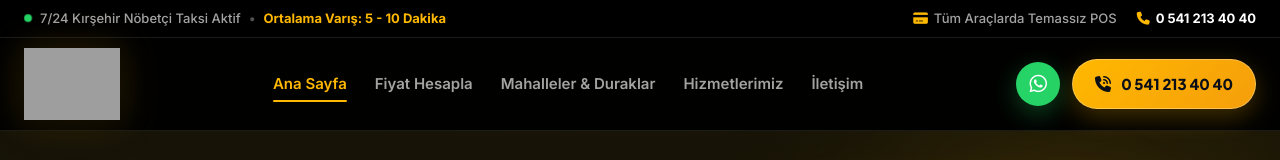
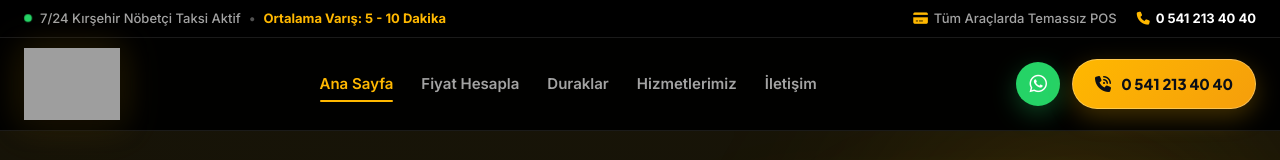
Before and after one commit to eyyubi4040/kirsehirtaksi, a website: page index.html in a window 1280 px wide. Shown: the top 160 px of the page. Drawn offline with Linux system fonts and the light colour scheme; grey boxes are pictures that could not be loaded.

Commit message:
style: rename navigation menu link to 'Duraklar' across site

```diff
--- a/index.html
+++ b/index.html
@@ -143,7 +143,7 @@
         <nav class="main-nav">
           <a href="/" class="nav-link active">Ana Sayfa</a>
           <a href="/fiyat-hesapla" class="nav-link">Fiyat Hesapla</a>
-          <a href="/duraklar" class="nav-link">Mahalleler & Duraklar</a>
+          <a href="/duraklar" class="nav-link">Duraklar</a>
           <a href="/hizmetler" class="nav-link">Hizmetlerimiz</a>
           <a href="/iletisim" class="nav-link">İletişim</a>
         </nav>
@@ -178,7 +178,7 @@
     <div class="drawer-links">
       <a href="/" class="drawer-link active">Ana Sayfa</a>
       <a href="/fiyat-hesapla" class="drawer-link">Fiyat & Mesafe Hesapla</a>
-      <a href="/duraklar" class="drawer-link">Duraklarımız & Mahalleler</a>
+      <a href="/duraklar" class="drawer-link">Duraklar</a>
       <a href="/hizmetler" class="drawer-link">Hizmetlerimiz</a>
       <a href="/iletisim" class="drawer-link">İletişim</a>
     </div>
@@ -862,7 +862,7 @@
           <ul class="footer-links">
             <li><a href="/">Ana Sayfa</a></li>
             <li><a href="/fiyat-hesapla">Fiyat & Mesafe Hesapla</a></li>
-            <li><a href="/duraklar">Mahalleler & Duraklar</a></li>
+            <li><a href="/duraklar">Duraklar</a></li>
             <li><a href="/hizmetler">Hizmetlerimiz</a></li>
             <li><a href="/iletisim">İletişim & Konum</a></li>
           </ul>
```
Also changed, not shown: duraklar.html (+2 -2 lines), fiyat-hesapla.html (+2 -2 lines), hizmetler.html (+2 -2 lines), iletisim.html (+2 -2 lines).
